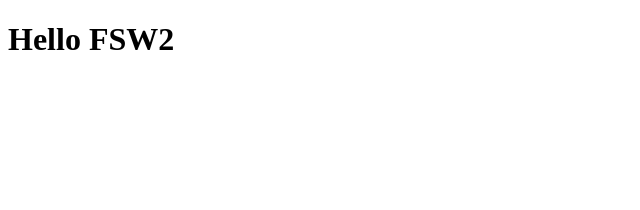
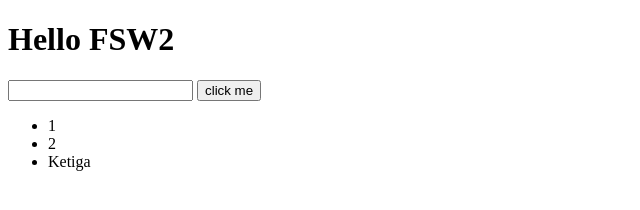
Before and after one commit to ferdifirdausegapratama/09-19-2024-Live_Coding, a plain HTML site: page index.html in a window 1280 px wide. Shown: the whole page, without its empty margins (0-640 px from the left). Drawn offline with Linux system fonts and the light colour scheme.

Commit message:
Menambahkan Alert

```diff
--- a/index.html
+++ b/index.html
@@ -7,5 +7,18 @@
     </head>
     <body>
         <h1>Hello FSW2</h1>
+        <input type="text">
+        <button> click me</button>
+
+        <ul>
+            <li>1</li>
+            <li>2</li>
+            <li>Ketiga</li>
+        </ul>
+
+
+        <script type="text/javascript">
+            alert("Hello Klik Website Ini");
+        </script>
     </body>
 </html>
```
Also changed, not shown: index.js (added). Lines whose indentation alone changed are shown as unchanged.
